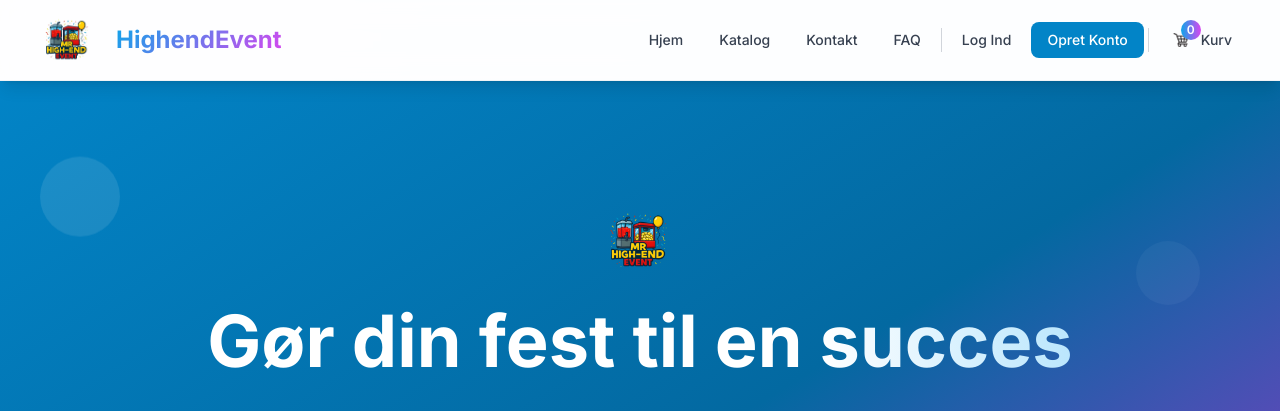
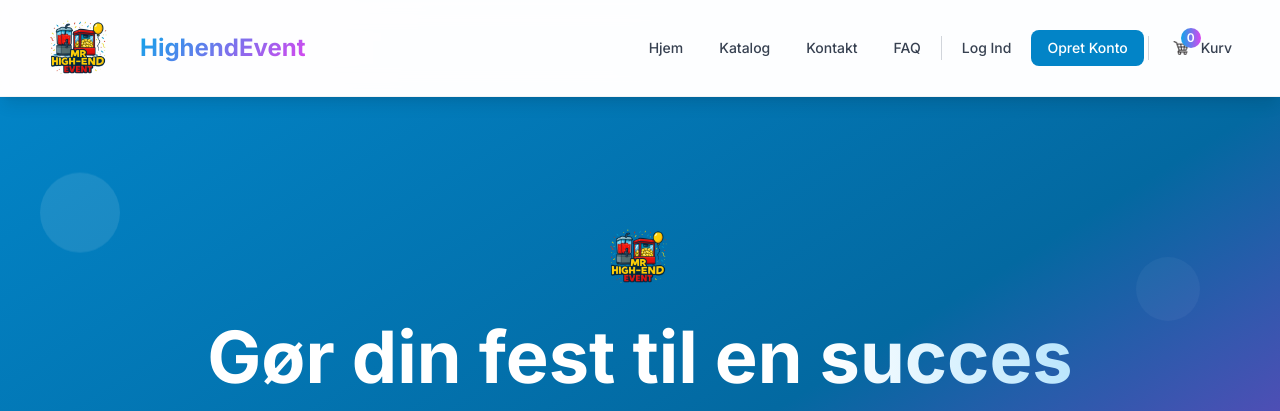
Before and after one commit to Flyvendedk799/HighendEvent, a Flask app: page / in a window 1280 px wide. Shown: the top 411 px of the page. Run offline with Flask 3, Linux system fonts and the light colour scheme; data that the repository does not hold is empty; some libraries are stand-ins or nearby versions.

Commit message:
Increase logo size in header and footer for better visibility

```diff
--- a/app/templates/base.html
+++ b/app/templates/base.html
@@ -217,11 +217,11 @@
     <!-- Navigation -->
     <nav x-data="{ mobileMenuOpen: false }" class="bg-white/80 backdrop-blur-md shadow-lg sticky top-0 z-50 border-b border-gray-200/50">
         <div class="max-w-7xl mx-auto px-4 sm:px-6 lg:px-8">
-            <div class="flex justify-between h-20">
+            <div class="flex justify-between h-24">
                 <div class="flex items-center">
                     <a href="{{ url_for('public.index') }}" class="flex-shrink-0 group">
                         <div class="flex items-center space-x-3">
-                            <img src="{{ url_for('static', filename='images/logo1.png') }}" alt="HighendEvent Logo" class="h-12 w-auto group-hover:scale-105 transition-all duration-300">
+                            <img src="{{ url_for('static', filename='images/logo1.png') }}" alt="HighendEvent Logo" class="h-16 w-auto group-hover:scale-105 transition-all duration-300">
                             <h1 class="text-2xl font-bold gradient-text">HighendEvent</h1>
                         </div>
                     </a>
@@ -368,7 +368,7 @@
                 <!-- Company Info -->
                 <div class="lg:col-span-1">
                     <div class="flex items-center space-x-3 mb-6">
-                        <img src="{{ url_for('static', filename='images/logo1.png') }}" alt="HighendEvent Logo" class="h-12 w-auto">
+                        <img src="{{ url_for('static', filename='images/logo1.png') }}" alt="HighendEvent Logo" class="h-16 w-auto">
                         <h3 class="text-2xl font-bold gradient-text">HighendEvent</h3>
                     </div>
                     <p class="text-slate-300 mb-6 leading-relaxed">Din pålidelige partner til professionelt udstyr til fester og events. Vi gør din fest til en uforglemmelig oplevelse.</p>
```
